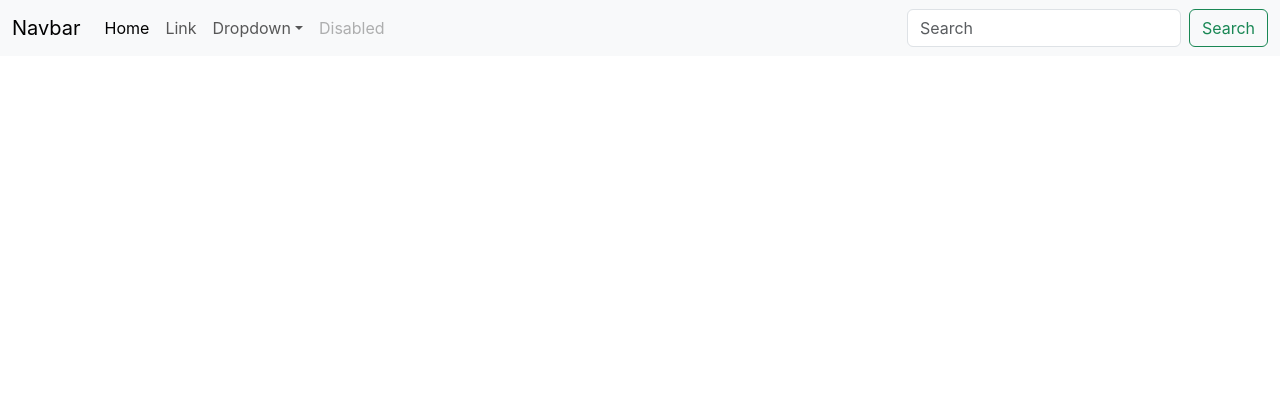
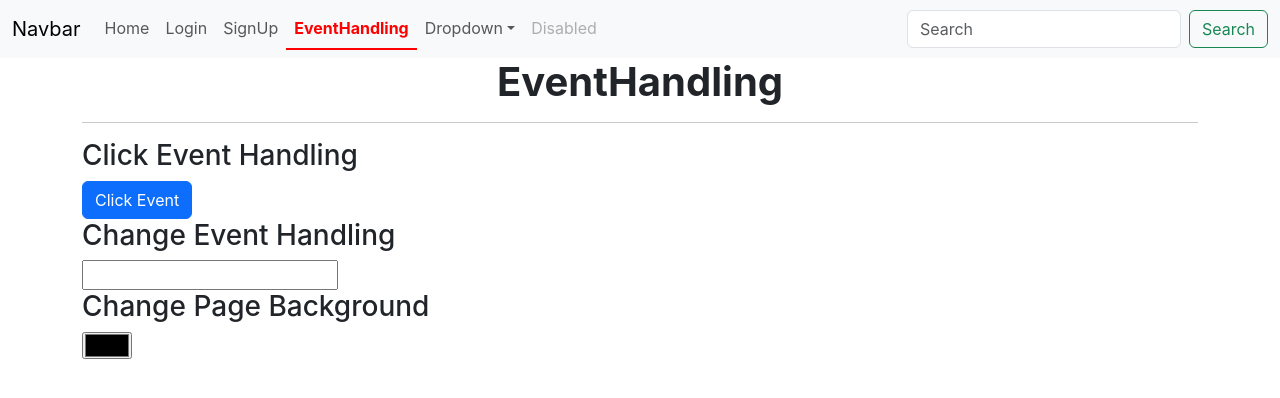
Before and after one commit to VibhashDwivedi/FULL-STACK-MERN, a React (Create React App) app in the folder Section2/frontend/: page /event in a window 1280 px wide. Shown: the top 398 px of the page. Built offline with nearby package versions, Linux system fonts and the light colour scheme.

Commit message:
Navbar and EventHandling

```diff
--- a/Section2/frontend/src/App.css
+++ b/Section2/frontend/src/App.css
@@ -1,5 +1,10 @@
 .myClass{
   color:red;
   font-size:30px;
-
+  font-weight: bolder;
 }
+.nav-item .active{
+  font-weight: bold;
+  color: red !important;
+  border-bottom: 2px solid red;
+}
--- a/Section2/frontend/src/App.jsx
+++ b/Section2/frontend/src/App.jsx
@@ -4,6 +4,7 @@ import './App.css';
 import Login from './components/Login';
 import SignUp from './components/SignUp';
 import Navbar from './components/Navbar';
+import EventHandling from './components/EventHandling';
 
 
 function App() {
@@ -18,6 +19,7 @@ function App() {
           <Route path='home' element={<Home />}/>
           <Route path='login' element= {<Login /> } />
           <Route path='signup' element= {<SignUp /> } />
+          <Route path='event' element= {<EventHandling /> } />
         </Routes>
       </BrowserRouter>
     </div>
--- /dev/null
+++ b/Section2/frontend/src/components/EventHandling.jsx
@@ -0,0 +1,21 @@
+import React from 'react'
+
+const EventHandling = () => {
+  return (
+    <div className='container'>
+        <h1 className='text-center fw-bold'>EventHandling</h1>
+        <hr />
+
+        <h3>Click Event Handling</h3>
+        <button className='btn btn-primary' onClick={() => {alert('button clicked')}} >Click Event</button>
+
+         <h3>Change Event Handling</h3>
+         <input type="text" onChange={(e)=> { console.log(e.target.value)} } />
+
+         <h3>Change Page Background</h3>
+         <input type="color" onChange={(e)=> {document.body.style.backgroundColor= e.target.value}} />
+    </div>
+  )
+}
+
+export default EventHandling
--- a/Section2/frontend/src/components/Home.jsx
+++ b/Section2/frontend/src/components/Home.jsx
@@ -6,8 +6,9 @@ const Home = () => {
     <div>
       <h1>Homepage</h1>
       <p style={{fontSize: '50px', backgroundColor: 'lightblue'}}>Hello</p>
+      <p className='myClass'>how are you?</p>
       <input type="text" />
-      <p className='myClass'>how are you?</p>
+
 
     </div>
   )
--- a/Section2/frontend/src/components/Navbar.jsx
+++ b/Section2/frontend/src/components/Navbar.jsx
@@ -1,13 +1,13 @@
 import React from 'react'
-import { Link } from 'react-router-dom'
+import { Link, NavLink } from 'react-router-dom'
 
 const Navbar = () => {
   return (
     <nav className="navbar navbar-expand-lg bg-body-tertiary">
   <div className="container-fluid">
-    <Link className="navbar-brand" href="#">
+    <NavLink className="navbar-brand" href="#">
       Navbar
-    </Link>
+    </NavLink>
     <button
       className="navbar-toggler"
       type="button"
@@ -22,14 +22,24 @@ const Navbar = () => {
     <div className="collapse navbar-collapse" id="navbarSupportedContent">
       <ul className="navbar-nav me-auto mb-2 mb-lg-0">
         <li className="nav-item">
-          <Link className="nav-link active" aria-current="page" href="#">
+          <NavLink className="nav-link"  to="/home">
             Home
-          </Link>
+          </NavLink>
         </li>
         <li className="nav-item">
-          <Link className="nav-link" href="#">
-            Link
-          </Link>
+          <NavLink className="nav-link" to="/login">
+            Login
+          </NavLink>
+        </li>
+        <li className="nav-item">
+          <NavLink className="nav-link" to="/signup">
+            SignUp
+          </NavLink>
+        </li>
+        <li className="nav-item">
+          <NavLink className="nav-link" to="/event">
+            EventHandling
+          </NavLink>
         </li>
         <li className="nav-item dropdown">
           <Link
--- a/Section2/frontend/src/components/SignUp.jsx
+++ b/Section2/frontend/src/components/SignUp.jsx
@@ -2,7 +2,9 @@ import React from 'react'
 
 const SignUp = () => {
   return (
-    <div>SignUp</div>
+    <div>
+      <h1>Signup</h1>
+    </div>
   )
 }
 
```
